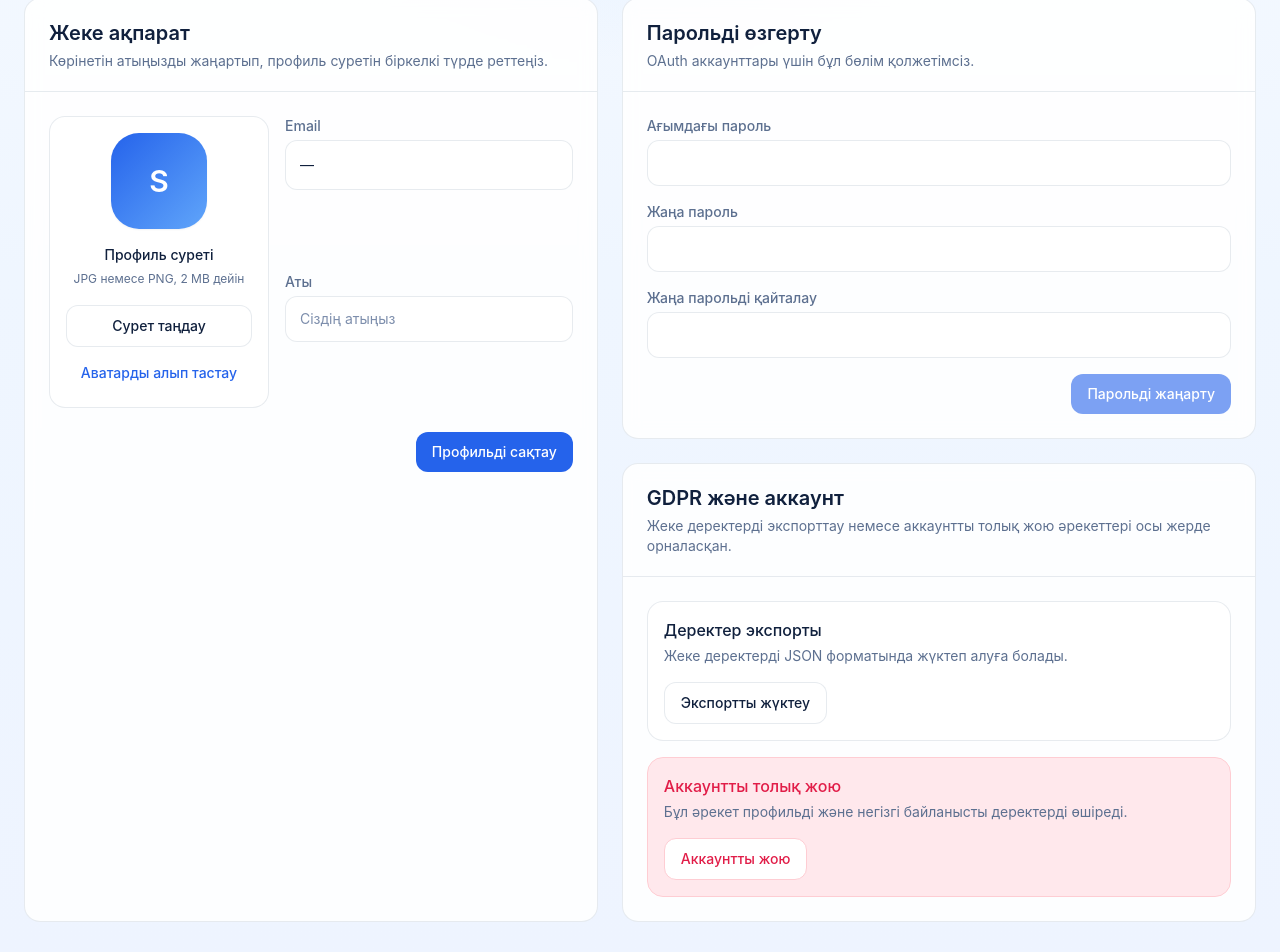
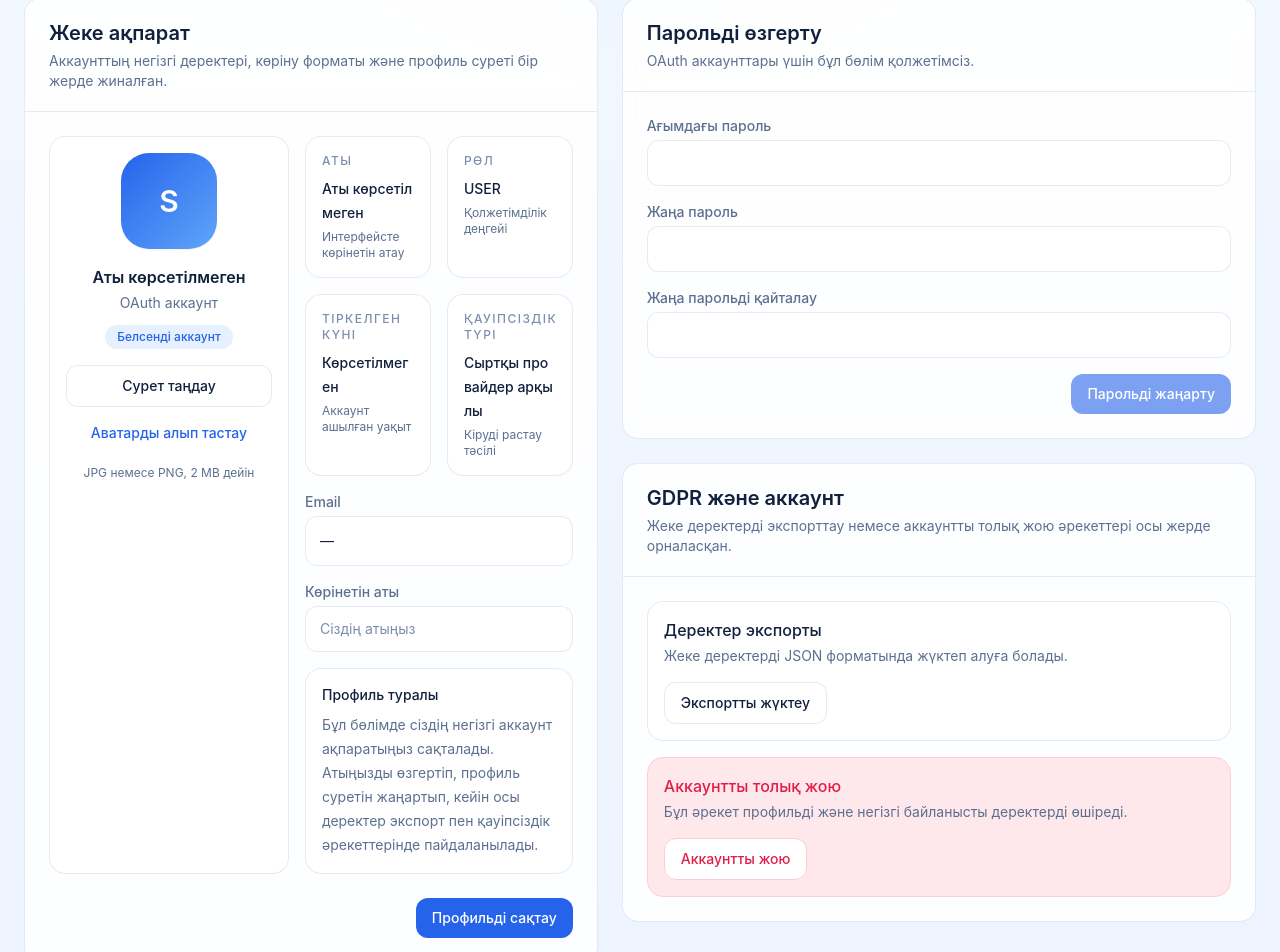
Before and after one commit to zhantixx/JavaProject, a React (Create React App) app in the folder microservices/frontend/: page /profile in a window 1280 px wide. Shown: the part 467-1419 px from the top of the page. Built offline with nearby package versions, Linux system fonts and the light colour scheme; no server answers; sample sign-in values are in the browser's storage.

Commit message:
feat: профильдегі жеке ақпарат блогын кеңейту

```diff
--- a/microservices/frontend/src/pages/Profile.js
+++ b/microservices/frontend/src/pages/Profile.js
@@ -16,6 +16,16 @@ async function fileToDataUrl(file) {
     reader.onerror = reject;
     reader.readAsDataURL(file);
   });
+}
+
+function InfoCard({ label, value, hint }) {
+  return (
+    <div className="rounded-2xl border border-[var(--border-color)] bg-[var(--card-strong)] p-4">
+      <div className="text-xs font-medium uppercase tracking-[0.12em] text-[var(--muted-text)]">{label}</div>
+      <div className="mt-2 break-all text-sm font-medium leading-6 text-[var(--text-primary)]">{value || '—'}</div>
+      {hint ? <div className="mt-1 text-xs text-[var(--text-secondary)]">{hint}</div> : null}
+    </div>
+  );
 }
 
 export default function Profile() {
@@ -64,6 +74,10 @@ export default function Profile() {
     const base = form.name || form.email || 'S';
     return base.substring(0, 1).toUpperCase();
   }, [form.email, form.name]);
+
+  const accountType = me?.passwordChangeAvailable ? 'Жергілікті аккаунт' : 'OAuth аккаунт';
+  const securityMode = me?.passwordChangeAvailable ? 'Парольмен қорғалған' : 'Сыртқы провайдер арқылы';
+  const displayName = form.name?.trim() || 'Аты көрсетілмеген';
 
   const onSaveProfile = async (event) => {
     event.preventDefault();
@@ -205,12 +219,12 @@ export default function Profile() {
           <div className="border-b border-[var(--border-color)] px-6 py-5">
             <h2 className="text-xl font-semibold text-[var(--text-primary)]">Жеке ақпарат</h2>
             <p className="mt-1 text-sm text-[var(--text-secondary)]">
-              Көрінетін атыңызды жаңартып, профиль суретін біркелкі түрде реттеңіз.
+              Аккаунттың негізгі деректері, көріну форматы және профиль суреті бір жерде жиналған.
             </p>
           </div>
 
           <form onSubmit={onSaveProfile} className="space-y-6 p-6">
-            <div className="grid gap-4 lg:grid-cols-[220px_minmax(0,1fr)]">
+            <div className="grid gap-4 lg:grid-cols-[240px_minmax(0,1fr)]">
               <div className="rounded-2xl border border-[var(--border-color)] bg-[var(--card-strong)] p-4">
                 <div className="flex flex-col items-center text-center">
                   {form.avatarUrl ? (
@@ -221,8 +235,11 @@ export default function Profile() {
                     </div>
                   )}
 
-                  <div className="mt-4 text-sm font-medium text-[var(--text-primary)]">Профиль суреті</div>
-                  <div className="mt-1 text-xs leading-5 text-[var(--text-secondary)]">JPG немесе PNG, 2 MB дейін</div>
+                  <div className="mt-4 text-base font-semibold text-[var(--text-primary)]">{displayName}</div>
+                  <div className="mt-1 text-sm text-[var(--text-secondary)]">{accountType}</div>
+                  <div className="mt-3 inline-flex rounded-full bg-[var(--brand-soft)] px-3 py-1 text-xs font-medium text-[var(--brand-strong)]">
+                    Белсенді аккаунт
+                  </div>
 
                   <input
                     ref={avatarInputRef}
@@ -244,19 +261,30 @@ export default function Profile() {
                       Аватарды алып тастау
                     </button>
                   </div>
+
+                  <div className="mt-3 text-xs leading-5 text-[var(--text-secondary)]">
+                    JPG немесе PNG, 2 MB дейін
+                  </div>
                 </div>
               </div>
 
-              <div className="grid gap-4 md:grid-cols-2">
-                <div className="md:col-span-2">
+              <div className="space-y-4">
+                <div className="grid gap-4 md:grid-cols-2">
+                  <InfoCard label="Аты" value={displayName} hint="Интерфейсте көрінетін атау" />
+                  <InfoCard label="Рөл" value={me?.role || 'USER'} hint="Қолжетімділік деңгейі" />
+                  <InfoCard label="Тіркелген күні" value={formatCreatedAt(me?.createdAt)} hint="Аккаунт ашылған уақыт" />
+                  <InfoCard label="Қауіпсіздік түрі" value={securityMode} hint="Кіруді растау тәсілі" />
+                </div>
+
+                <div>
                   <label className="mb-1 block text-sm font-medium text-[var(--text-secondary)]">Email</label>
                   <div className="rounded-xl border border-[var(--border-color)] bg-[var(--card-strong)] px-3.5 py-3 text-sm text-[var(--text-primary)]">
                     <div className="break-all leading-6">{form.email || '—'}</div>
                   </div>
                 </div>
 
-                <div className="md:col-span-2">
-                  <label className="mb-1 block text-sm font-medium text-[var(--text-secondary)]">Аты</label>
+                <div>
+                  <label className="mb-1 block text-sm font-medium text-[var(--text-secondary)]">Көрінетін аты</label>
                   <input
                     type="text"
                     value={form.name}
@@ -264,6 +292,14 @@ export default function Profile() {
                     className="app-input"
                     placeholder="Сіздің атыңыз"
                   />
+                </div>
+
+                <div className="rounded-2xl border border-[var(--border-color)] bg-[var(--card-strong)] p-4">
+                  <div className="text-sm font-medium text-[var(--text-primary)]">Профиль туралы</div>
+                  <p className="mt-2 text-sm leading-6 text-[var(--text-secondary)]">
+                    Бұл бөлімде сіздің негізгі аккаунт ақпаратыңыз сақталады. Атыңызды өзгертіп, профиль суретін
+                    жаңартып, кейін осы деректер экспорт пен қауіпсіздік әрекеттерінде пайдаланылады.
+                  </p>
                 </div>
               </div>
             </div>
```
